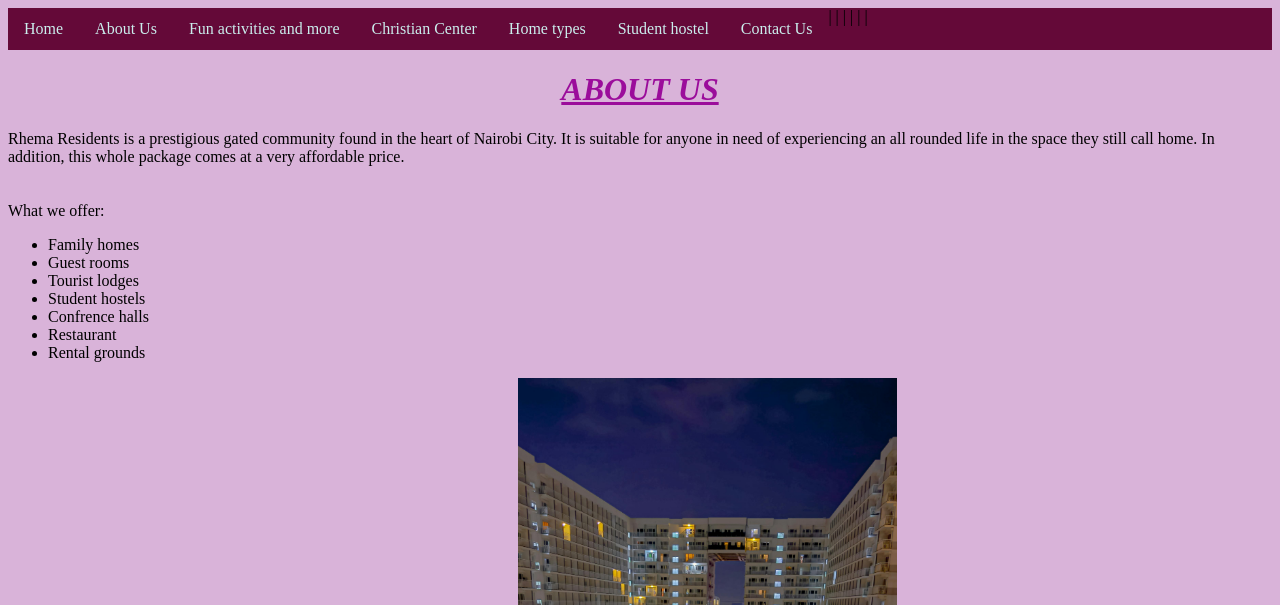
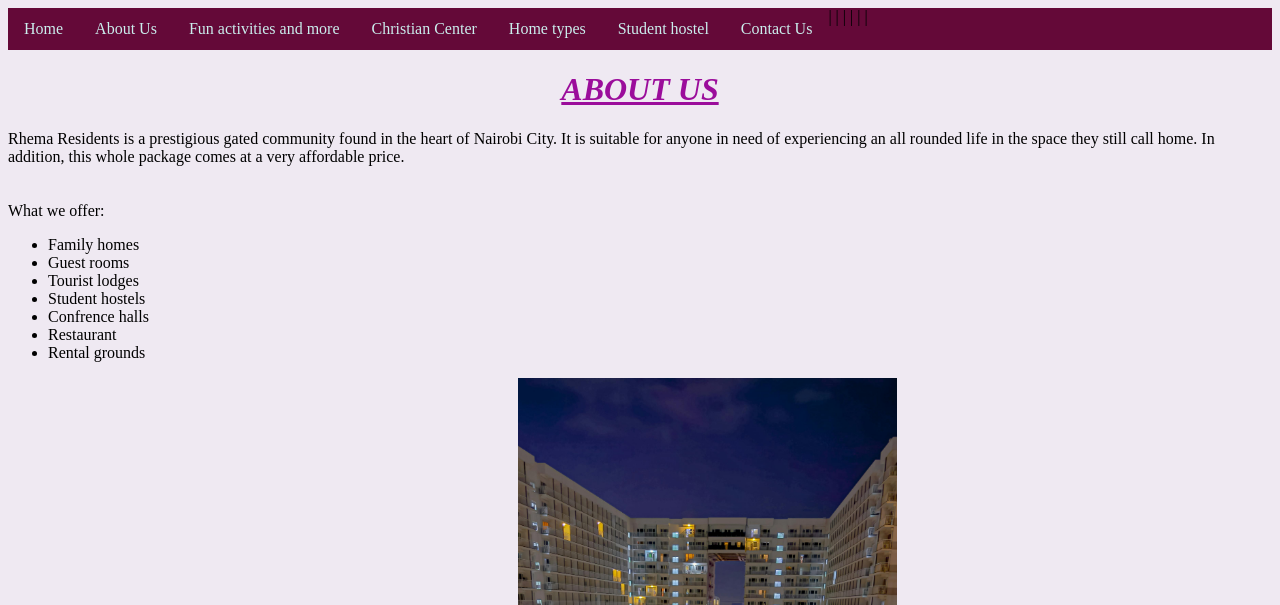
Before and after one commit to 169975/class_project, a PHP site: page /about.html in a window 1280 px wide. Shown: the top 605 px of the page. Run offline with PHP 8.4, Linux system fonts and the light colour scheme; grey boxes are pictures that could not be loaded.

Commit message:
I have changed the background colour

```diff
--- a/CSS/style.css
+++ b/CSS/style.css
@@ -22,9 +22,8 @@ h1{
 }
 
 body{
-    /*background-image: url('images/bg/pexels-background.jpg');*/
-background-color: color-mix(in srgb, purple 30%, white 70%);
 
+background-color: rgb(239, 233, 242);
 }
 
 h2{
```
Also changed, not shown: images/bg/pexels-mabelamberBG.jpg (added).
